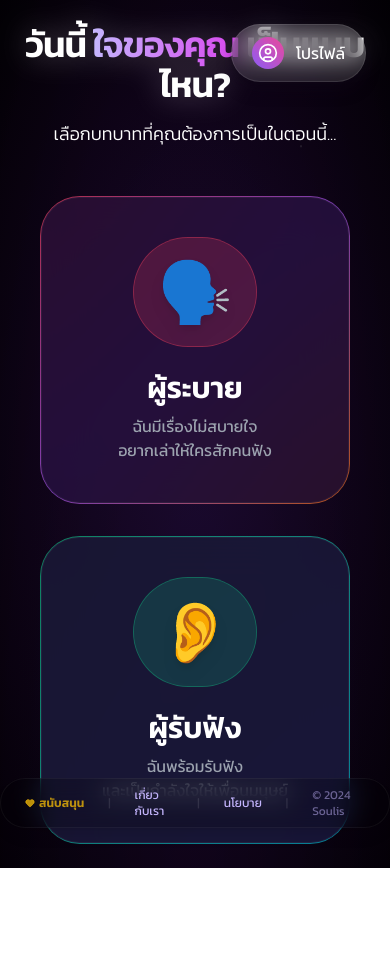
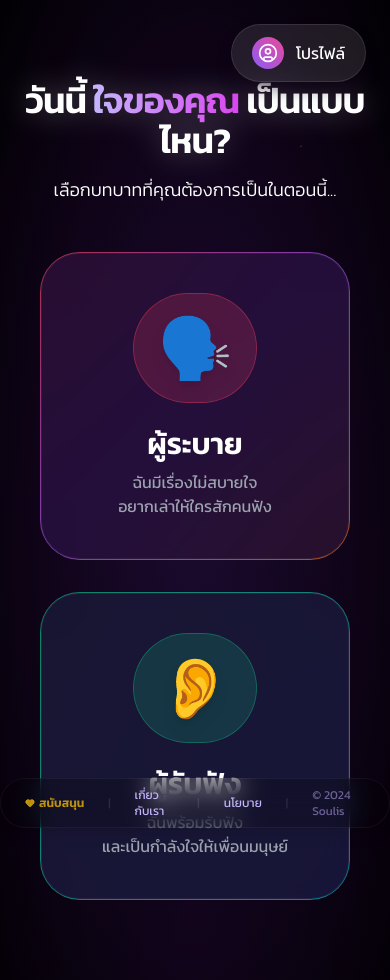
Before and after one commit to soulisweb-code/soulis, a React (Vite) app: page /select-role in a window 390 px wide. Before the commit the page ends 868 px from the top, so only its background shows below. Built offline with nearby package versions, Linux system fonts and the light colour scheme; no server answers.

Commit message:
Update For Phone

```diff
--- a/src/index.css
+++ b/src/index.css
@@ -21,7 +21,8 @@ body {
   padding: 0;
   min-height: 100vh;
   /* ซ่อน scrollbar แนวนอน กันดาวล้น */
-  overflow: hidden;
+  overflow-x: hidden; /* ห้ามเลื่อนซ้ายขวา */
+  overflow-y: auto;   /* ให้เลื่อนขึ้นลงได้ตามปกติ */
 
   /* พื้นหลังสีม่วงไล่เฉดเข้มๆ ดูลึกลับ */
   background: radial-gradient(ellipse at bottom, #2a0845 0%, #0c0214 100%);
--- a/src/pages/Login.jsx
+++ b/src/pages/Login.jsx
@@ -92,7 +92,7 @@ export default function Login() {
   };
 
   return (
-    <div className="min-h-screen flex items-center justify-center p-4 relative overflow-hidden bg-soulis-900 font-sans">
+    <div className="min-h-screen flex items-center justify-center p-4 py-10 relative overflow-x-hidden overflow-y-auto bg-soulis-900 font-sans">
       <div className="absolute top-[-10%] left-[-10%] w-[600px] h-[600px] bg-soulis-500/20 rounded-full blur-[120px] animate-float-slow"></div>
       <div className="absolute bottom-[-10%] right-[-10%] w-[600px] h-[600px] bg-soulis-accent/10 rounded-full blur-[120px] animate-float-slow delay-1000"></div>
 
--- a/src/pages/RoleSelection.jsx
+++ b/src/pages/RoleSelection.jsx
@@ -36,7 +36,7 @@ export default function RoleSelection() {
   };
 
   return (
-    <div className="min-h-screen relative p-6 flex flex-col items-center justify-center font-sans overflow-hidden">
+    <div className="min-h-screen relative p-6 py-20 flex flex-col items-center justify-center font-sans overflow-x-hidden overflow-y-auto">
       <div className="absolute inset-0 bg-[radial-gradient(ellipse_at_center,_var(--tw-gradient-stops))] from-soulis-800 via-soulis-900 to-black opacity-80"></div>
 
       <div className="absolute top-6 right-6 z-20">
```
